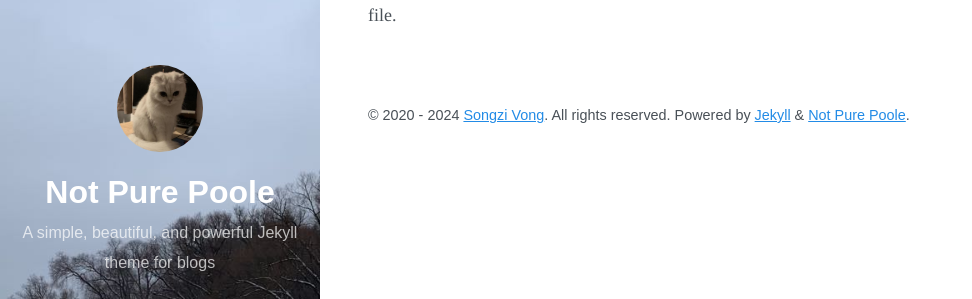
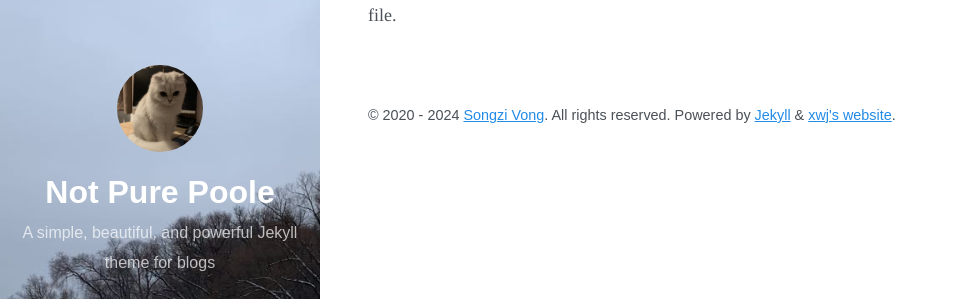
Before and after one commit to xwj106/xwjdegerenboke, a Jekyll site: the page built from about.md, in a window 1280 px wide. Shown: the part 191-490 px from the top of the page, without its empty margins (0-972 px from the left). Built offline with Jekyll 4.4.1, drawn with Linux system fonts in a browser that asks for light colours; nearby versions of some CDN libraries.

Commit message:
Update content.html

```diff
--- a/_includes/content.html
+++ b/_includes/content.html
@@ -12,6 +12,6 @@
   {%- endif -%}
   <small>
     &copy; {{ year_string }} {% if site.author %}<a href="{{ site.author.url }}">{{ site.author.name }}</a>{% endif %}. All rights reserved.
-    Powered by <a href="https://jekyllrb.com/">Jekyll</a> & <a href="https://github.com/vszhub/not-pure-poole">Not Pure Poole</a>.
+    Powered by <a href="https://jekyllrb.com/">Jekyll</a> & <a href="https://github.com/vszhub/not-pure-poole">xwj's website</a>.
   </small>
 </footer>
```
